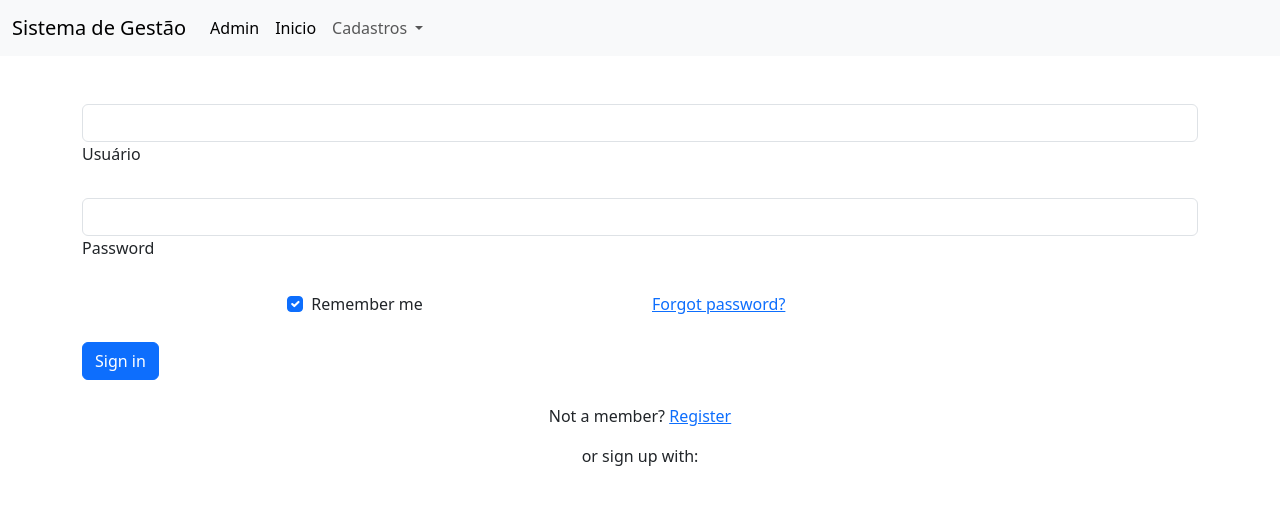
After one commit to fpcarlosuerr/pjaula, a Django app: page /login/ in a window 1280 px wide. The commit adds this page. Shown: the top 507 px of the page. Run offline with Django 5.2, Linux system fonts and the light colour scheme; some libraries are stand-ins or nearby versions.

Commit message:
atualização

```diff
--- a/appaula/urls.py
+++ b/appaula/urls.py
@@ -1,15 +1,16 @@
 from django.urls import path
 from . import views
+from django.contrib.auth.decorators import login_required
 
 urlpatterns = [
     path('', views.index,name='index'),
     path('instituicao/novo',views.criar_instituicao,name='criar_instituicao'),
     path('instituicao/alterar/<int:id>/', views.criar_instituicao, name='editar_instituicao'),
-    path('instituicao/excluir/<int:id>/', views.excluir_instituicao, name='excluir_instituicao'),
+    path('instituicao/excluir/<int:id>/', login_required(views.excluir_instituicao), name='excluir_instituicao'),
     path('instituicoes/', views.listar_instituicoes, name='listar_instituicoes'),
     path('setores/', views.listar_setores, name='listar_setores'),
-    path('setor/alterar/<int:id>/', views.criar_setor, name='editar_setor'),
-    path('setor/excluir/<int:id>/', views.excluir_setor, name='excluir_setor'),
+    path('setor/alterar/<int:id>/', login_required(views.criar_setor), name='editar_setor'),
+    path('setor/excluir/<int:id>/', login_required(views.excluir_setor), name='excluir_setor'),
     path('setor/novo',views.criar_setor,name='criar_setor'),
     path('pessoa/novo',views.criar_pessoa,name="criar_pessoa"),
     path('pessoas/', views.listar_pessoas, name='listar_pessoas'),
--- a/appaula/views.py
+++ b/appaula/views.py
@@ -5,6 +5,7 @@ from django.db import IntegrityError
 from .models import Instituicao, Setor, Pessoa, Lotacao
 from .forms import InstituicaoForm, SetorForm, PessoaForm, LotacaoForm
 from django.db import connections
+from django.contrib.auth.decorators import login_required
 
 
 #Metodo para abrir a página da Instituição para Novo cadastro ou Alteração de um existente
--- a/pjaula/urls.py
+++ b/pjaula/urls.py
@@ -16,8 +16,14 @@ Including another URLconf
 """
 from django.contrib import admin
 from django.urls import path, include
+from django.contrib.auth import views as auth_views
+
 
 urlpatterns = [
+    path('login/',auth_views.LoginView.as_view(),name='login'),
+    #path('logout/',auth_views.LogoutView.as_view(),name='logout'),
+    path('logout',auth_views.LogoutView.as_view(next_page='login'),name='logout'),
     path('admin/', admin.site.urls),
+    path('accounts/',include('django.contrib.auth.urls')),
     path('',include('appaula.urls')),
 ]
--- a/templates/_menu.html
+++ b/templates/_menu.html
@@ -6,6 +6,9 @@
     </button>
     <div class="collapse navbar-collapse" id="navbarNavDropdown">
       <ul class="navbar-nav">
+        <li class="nav-item">
+          <a class="nav-link active" aria-current="page" href="/admin">Admin</a>
+        </li>
         <li class="nav-item">
           <a class="nav-link active" aria-current="page" href="/">Inicio</a>
         </li>
@@ -20,6 +23,11 @@
             <li><a class="dropdown-item" href="{% url 'criar_lotacao' %}">Lotação</a></li>
           </ul>
         </li>
+        {% if user.is_authenticated %}
+        <li class="nav-item">
+          <a class="nav-link active" aria-current="page" href="{% url 'logout' %}">Sair</a>
+       </li>
+        {% endif %}
       </ul>
     </div>
   </div>
--- /dev/null
+++ b/templates/accounts/logout/logged_out.html
@@ -0,0 +1 @@
+{% extends './login.html' %}
--- /dev/null
+++ b/templates/registration/logged_out.html
@@ -0,0 +1 @@
+{% extends './login.html' %}
--- /dev/null
+++ b/templates/registration/login.html
@@ -0,0 +1,63 @@
+{% extends 'base.html' %}
+
+{% block title %}Login de Acesso{% endblock %}
+
+{% block content %}
+<form method="post" action="{% url 'login' %}">
+    {% csrf_token %}
+  <!-- Email input -->
+  <div data-mdb-input-init class="form-outline mb-4">
+    <input type="text" id="form2Example1" class="form-control" id="login" name="username" />
+    <label class="form-label" for="form2Example1">Usuário</label>
+  </div>
+
+  <!-- Password input -->
+  <div data-mdb-input-init class="form-outline mb-4">
+    <input type="password" id="form2Example2" class="form-control" id="password" name="password" required />
+    <label class="form-label" for="form2Example2">Password</label>
+  </div>
+
+  <!-- 2 column grid layout for inline styling -->
+  <div class="row mb-4">
+    <div class="col d-flex justify-content-center">
+      <!-- Checkbox -->
+      <div class="form-check">
+        <input class="form-check-input" type="checkbox" value="" id="form2Example31" checked />
+        <label class="form-check-label" for="form2Example31"> Remember me </label>
+      </div>
+    </div>
+
+    <div class="col">
+      <!-- Simple link -->
+      <a href="#!">Forgot password?</a>
+    </div>
+  </div>
+
+  <!-- Submit button -->
+  <button  type="submit" data-mdb-button-init data-mdb-ripple-init class="btn btn-primary btn-block mb-4">Sign in</button>
+  {% for k, v in form.errors.items %}
+    {{ v }}
+  {% endfor %}
+
+  <!-- Register buttons -->
+  <div class="text-center">
+    <p>Not a member? <a href="#!">Register</a></p>
+    <p>or sign up with:</p>
+    <button  type="button" data-mdb-button-init data-mdb-ripple-init class="btn btn-link btn-floating mx-1">
+      <i class="fab fa-facebook-f"></i>
+    </button>
+
+    <button  type="button" data-mdb-button-init data-mdb-ripple-init class="btn btn-link btn-floating mx-1">
+      <i class="fab fa-google"></i>
+    </button>
+
+    <button  type="button" data-mdb-button-init data-mdb-ripple-init class="btn btn-link btn-floating mx-1">
+      <i class="fab fa-twitter"></i>
+    </button>
+
+    <button  type="button" data-mdb-button-init data-mdb-ripple-init class="btn btn-link btn-floating mx-1">
+      <i class="fab fa-github"></i>
+    </button>
+  </div>
+</form>
+{% endblock %}
--- /dev/null
+++ b/templates/registration/logout.html
@@ -0,0 +1 @@
+teste
```
Also changed, not shown: pjaula/settings.py (+9 -0 lines), templates/accounts/logout/index.html (added).
